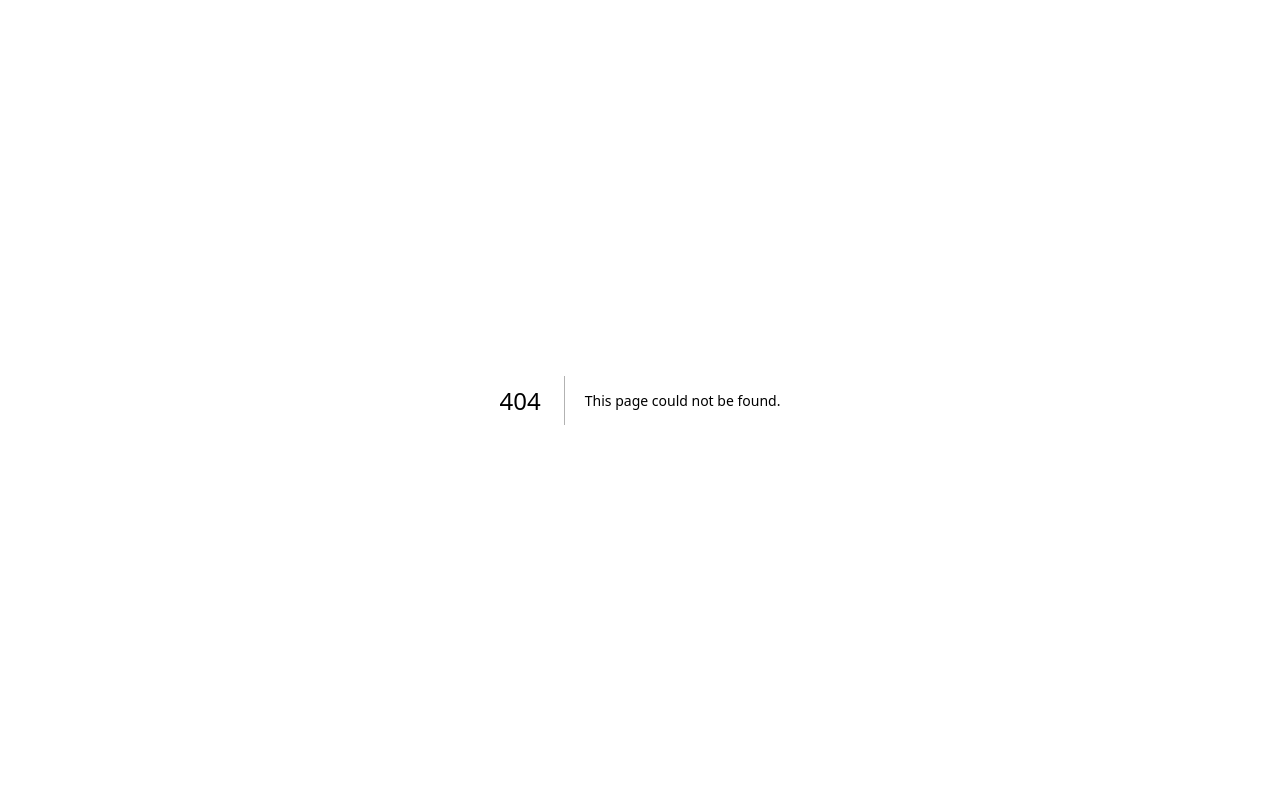
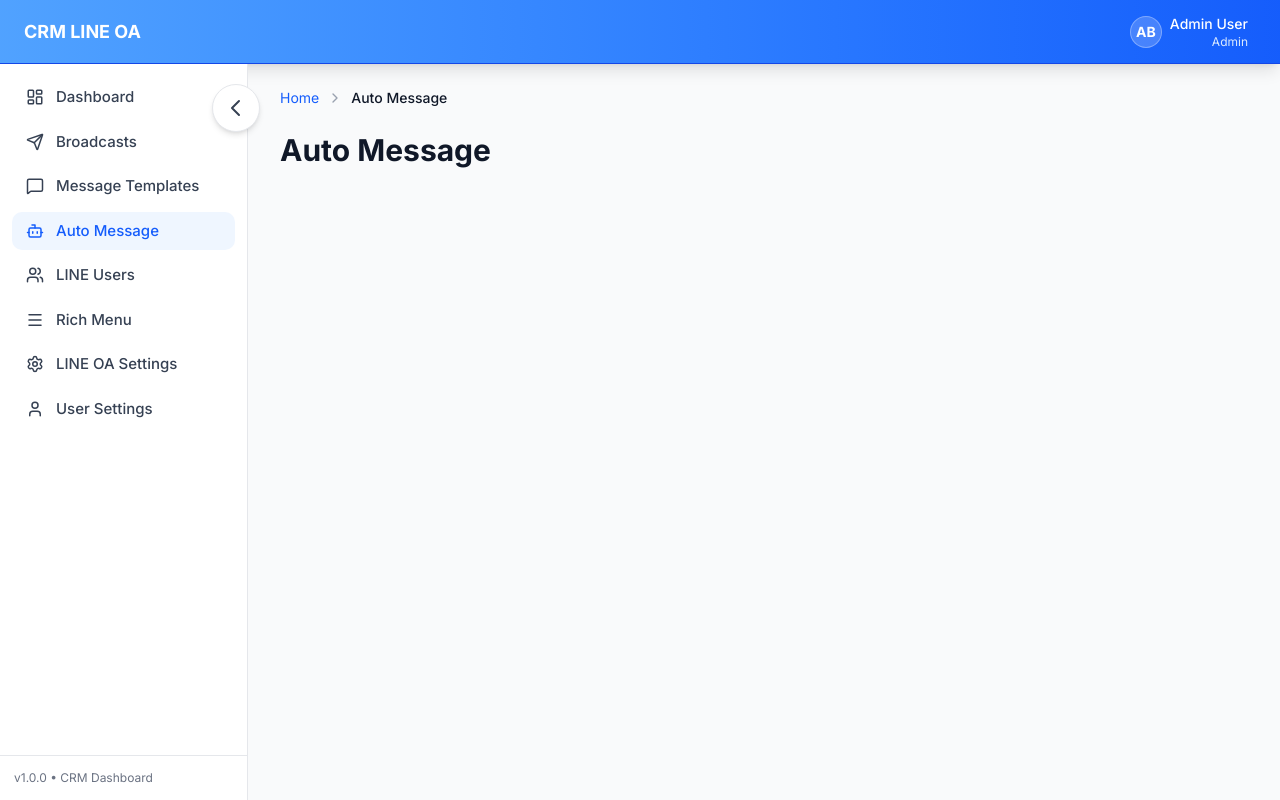
Before and after one commit to kittiBank/crm-lineoa-web, a Next.js app: page /auto-message in a window 1280 px wide. Before the commit this address had no page. Built offline with nearby package versions, Linux system fonts and the light colour scheme; sample sign-in values are in the browser's storage; a web font is replaced by a local one.

Commit message:
feat:add-autoMessage-menu-sidebar

```diff
--- /dev/null
+++ b/src/app/(app)/auto-message/page.tsx
@@ -0,0 +1,26 @@
+"use client";
+
+import { Breadcrumbs } from "@/components/breadcrumbs/breadcrumbs";
+
+/**
+ * Auto Message page
+ * Placeholder for auto message configuration
+ */
+export default function AutoMessagePage() {
+  const breadcrumbItems = [
+    { label: "Home", href: "/dashboard" },
+    { label: "Auto Message", isActive: true },
+  ];
+
+  return (
+    <div className="space-y-6">
+      <Breadcrumbs items={breadcrumbItems} />
+
+      <div>
+        <h1 className="text-3xl font-bold text-gray-900 dark:text-white">
+          Auto Message
+        </h1>
+      </div>
+    </div>
+  );
+}
--- a/src/components/sidebar/sidebar.tsx
+++ b/src/components/sidebar/sidebar.tsx
@@ -9,6 +9,7 @@ import {
   LayoutDashboard,
   Send,
   MessageSquare,
+  Bot,
   Users,
   Menu,
   Settings,
@@ -31,6 +32,7 @@ export function Sidebar({ collapsed = false }: SidebarProps) {
     LayoutDashboard: <LayoutDashboard className="h-[18px] w-[18px]" />,
     Send: <Send className="h-[18px] w-[18px]" />,
     MessageSquare: <MessageSquare className="h-[18px] w-[18px]" />,
+    Bot: <Bot className="h-[18px] w-[18px]" />,
     Users: <Users className="h-[18px] w-[18px]" />,
     Menu: <Menu className="h-[18px] w-[18px]" />,
     Settings: <Settings className="h-[18px] w-[18px]" />,
--- a/src/constants/navigation.ts
+++ b/src/constants/navigation.ts
@@ -20,6 +20,12 @@ export const MENU_ITEMS = [
     label: "Message Templates",
     href: "/templates",
     icon: "MessageSquare",
+  },
+  {
+    id: "auto-message",
+    label: "Auto Message",
+    href: "/auto-message",
+    icon: "Bot",
   },
   {
     id: "line-users",
@@ -59,6 +65,7 @@ export const BREADCRUMB_MAP: Record<string, string[]> = {
   "/templates": ["Message Templates"],
   "/templates/create": ["Message Templates", "Create"],
   "/templates/[id]/edit": ["Message Templates", "Edit"],
+  "/auto-message": ["Auto Message"],
   "/line-users": ["LINE Users"],
   "/rich-menu": ["Rich Menu"],
   "/rich-menu/create": ["Rich Menu", "Create"],
```
